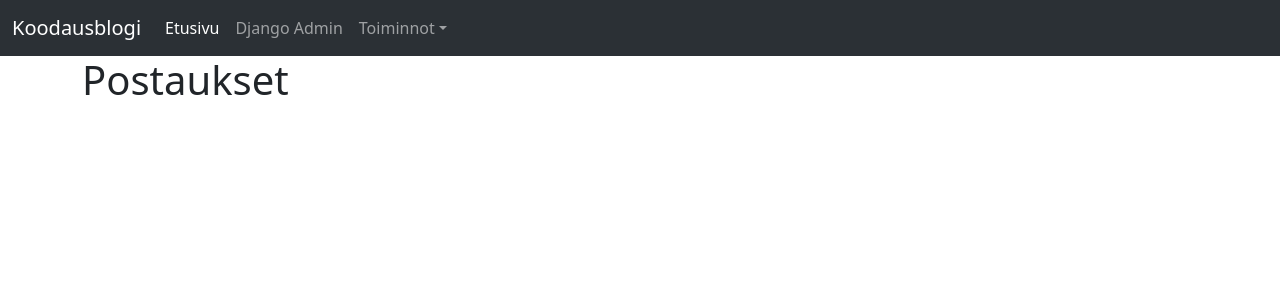
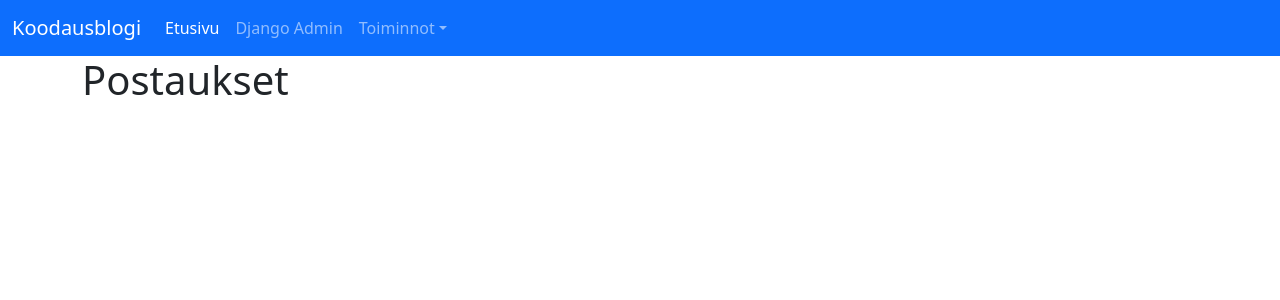
Before and after one commit to TimoKuukka/Django_blogi, a Django app: page / in a window 1280 px wide. Shown: the top 300 px of the page. Run offline with Django 4.2, Linux system fonts and the light colour scheme; data that the repository does not hold is empty.

Commit message:
Vaihdettu tyyliä

```diff
--- a/sovellus/templates/blogi/base.html
+++ b/sovellus/templates/blogi/base.html
@@ -11,7 +11,7 @@
     </head>
     <body>
 
-          <nav class="navbar navbar-expand-md bg-body-tertiary bg-dark" data-bs-theme=dark>
+        <nav class="navbar navbar-expand-md bg-primary navbar-dark">
             <div class="container-fluid">
                 <a class="navbar-brand"
                     href="{% url 'postauslista' %}">Koodausblogi</a>
```
